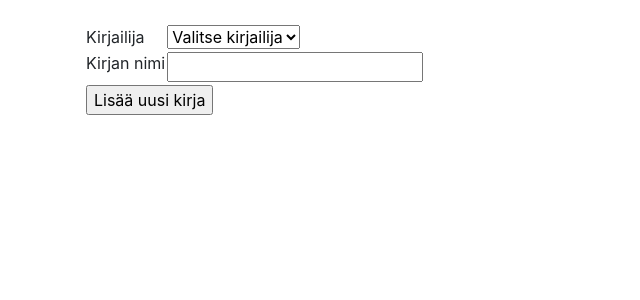
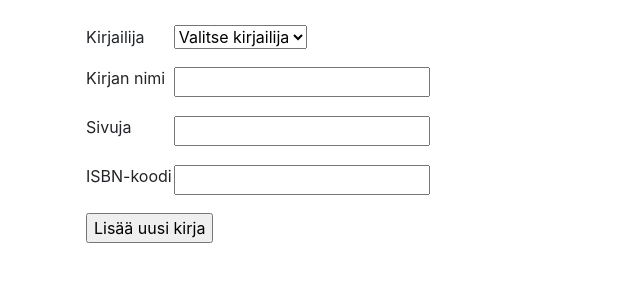
Before and after one commit to riinaalisah/Kirjahylly, a Flask app: page /books/new/ in a window 1280 px wide. Shown: the part 80-380 px from the top of the page, without its empty margins (0-640 px from the left). Run offline with Flask 2, Linux system fonts and the light colour scheme; a user stored in the database is signed in; tables that the repository leaves empty hold one stand-in row (values such as "Sample post"); some libraries are stand-ins or nearby versions.

Commit message:
Kirjaan mahdollisuus lisätä sivumäärä ja isbn

```diff
--- a/application/books/forms.py
+++ b/application/books/forms.py
@@ -1,10 +1,12 @@
 from flask_wtf import FlaskForm
-from wtforms import StringField
+from wtforms import StringField, IntegerField
 from wtforms.validators import InputRequired, Length
 
 
 class BookForm(FlaskForm):
     name = StringField("Kirjan nimi", validators=[Length(min=1, message="Pakollinen kenttä.")])
+    pages = IntegerField("Sivuja")
+    isbn = StringField("ISBN-koodi")
 
     class Meta:
         csrf = False
--- a/application/books/views.py
+++ b/application/books/views.py
@@ -36,7 +36,7 @@ def books_create():
     if not form.validate():
         return render_template("books/new.html", form=form)
 
-    book = Book(form.name.data)
+    book = Book(name=form.name.data, pages=form.pages.data, isbn=form.isbn.data)
     authorname = request.form.get("dropdown")
     names = authorname.split(" ")
     author = Author.query.filter_by(firstname=names[0], lastname=names[1]).first()
--- a/application/templates/books/new.html
+++ b/application/templates/books/new.html
@@ -2,7 +2,7 @@
 
 {% block body %}
 <form method="POST" action="{{ url_for('books_create') }}">
-  <table>
+  <table style="border-collapse:separate; border-spacing:0 15px; margin-top:-15px;">
     <tr>
 
       <td>
@@ -34,6 +34,22 @@
       </td>
     </tr>
     <tr>
+      <td>
+        {{ form.pages.label }}
+      </td>
+      <td>
+        {{ form.pages }}
+      </td>
+    </tr>
+    <tr>
+      <td>
+        {{ form.isbn.label }}
+      </td>
+      <td>
+        {{ form.isbn }}
+      </td>
+    </tr>
+    <tr>
       <td colspan="3">
         <input type="submit" value="Lisää uusi kirja"/>
       </td>
```
Also changed, not shown: application/books/models.py (+5 -2 lines).
